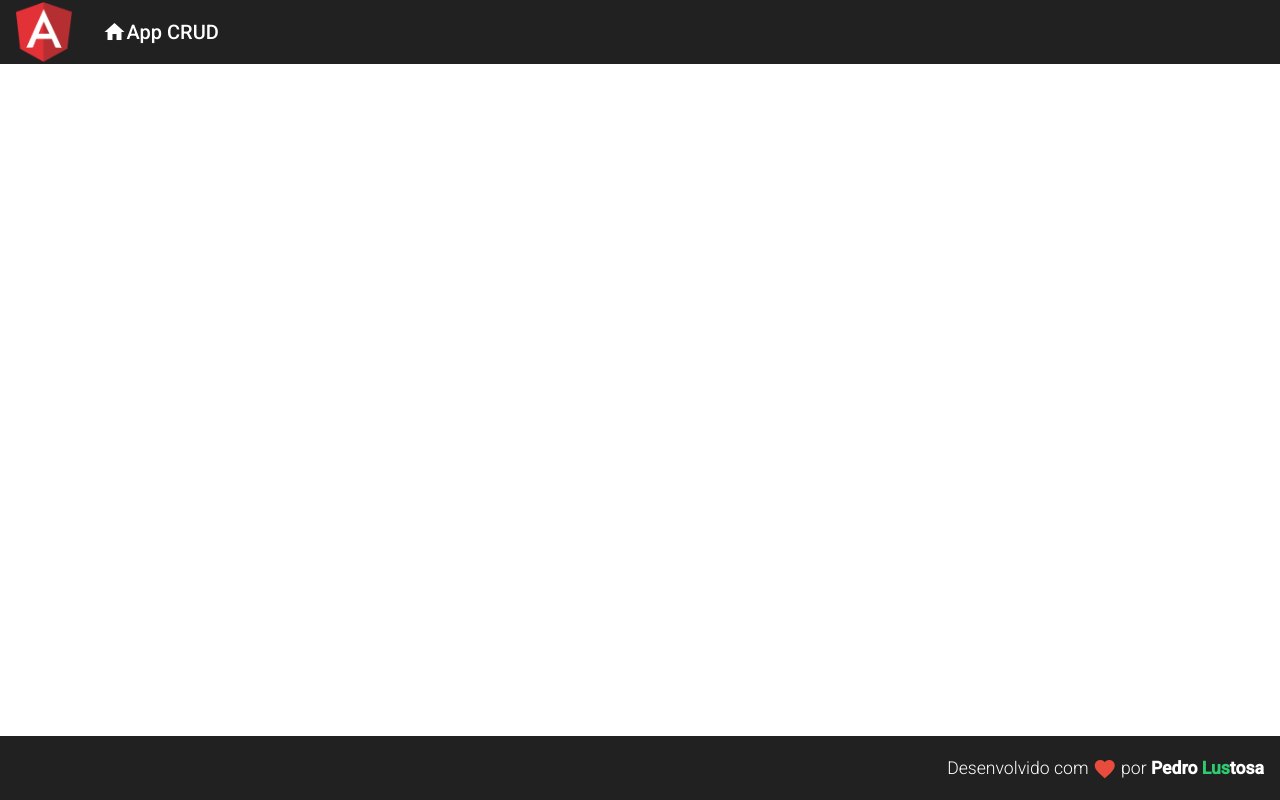
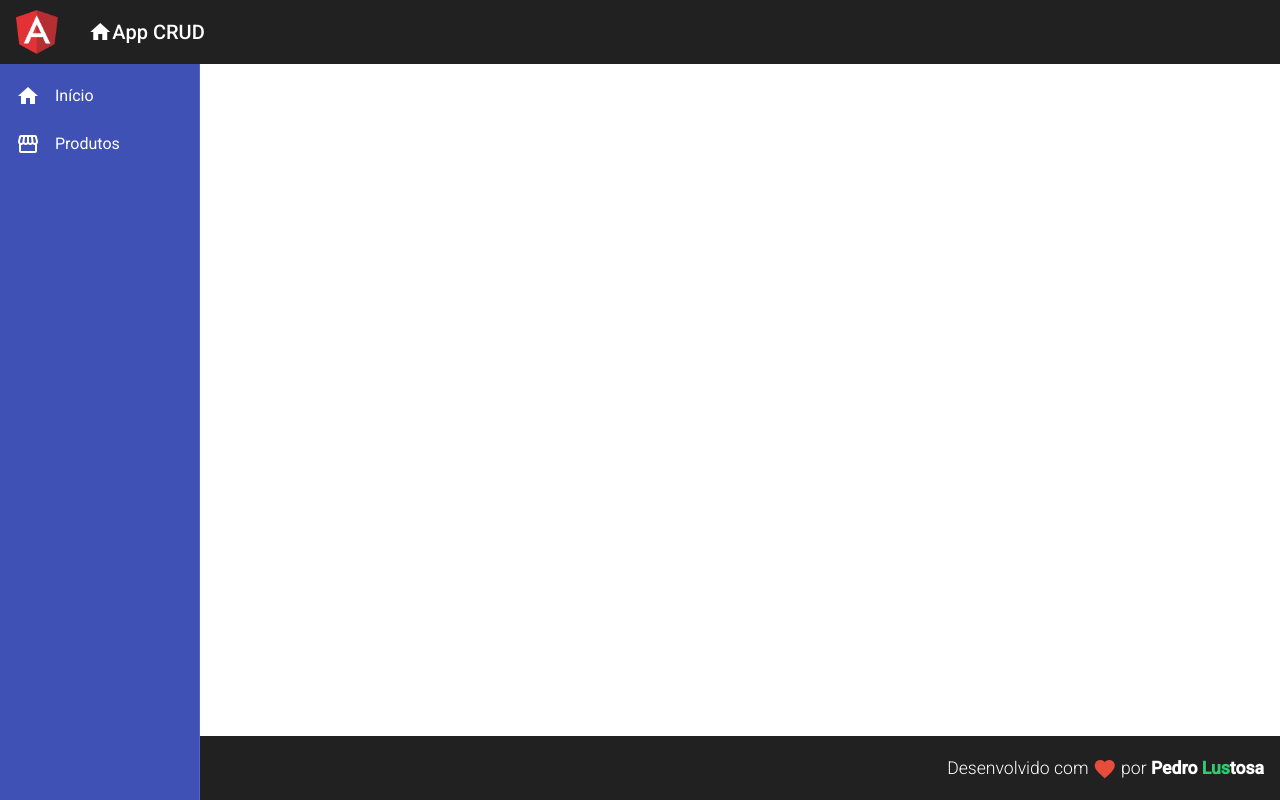
Before and after one commit to Pedrolustosa/AngularCRUD, an Angular app in the folder Frontend/: page / in a window 1280 px wide. Built offline with nearby package versions, Linux system fonts and the light colour scheme.

Commit message:
Nav Component

```diff
--- a/Frontend/src/app/app.component.html
+++ b/Frontend/src/app/app.component.html
@@ -1,2 +1,3 @@
 <app-header></app-header>
+<app-nav></app-nav>
 <app-footer></app-footer>
--- a/Frontend/src/app/components/template/header/header.component.css
+++ b/Frontend/src/app/components/template/header/header.component.css
@@ -10,7 +10,7 @@
 }
 
 .header .logo {
-    max-height: 60px;
+    max-height: 45px;
 }
 
 .header .title-group {
--- /dev/null
+++ b/Frontend/src/app/components/template/nav/nav.component.css
@@ -0,0 +1,12 @@
+.sidenav {
+    background-color: #3f51b5;
+    width: 200px;
+}
+
+.sidenav a {
+    color: #fff;
+}
+
+.sidenav i {
+    padding-right: 15px;
+}
--- /dev/null
+++ b/Frontend/src/app/components/template/nav/nav.component.html
@@ -0,0 +1,14 @@
+<mat-sidenav-container class="container">
+    <mat-sidenav class="sidenav" mode="side" opened fixedInViewport="true" fixedTopGap="64">
+        <mat-nav-list class="nav-list">
+            <a mat-list-item>
+                <i class="material-icons">home</i>
+                Início
+            </a>
+            <a mat-list-item>
+                <i class="material-icons">storefront</i>
+                Produtos
+            </a>
+        </mat-nav-list>
+    </mat-sidenav>
+</mat-sidenav-container>
--- /dev/null
+++ b/Frontend/src/app/components/template/nav/nav.component.ts
@@ -0,0 +1,15 @@
+import { Component, OnInit } from '@angular/core';
+
+@Component({
+  selector: 'app-nav',
+  templateUrl: './nav.component.html',
+  styleUrls: ['./nav.component.css']
+})
+export class NavComponent implements OnInit {
+
+  constructor() { }
+
+  ngOnInit(): void {
+  }
+
+}
```
Also changed, not shown: Frontend/src/app/app.module.ts (+10 -2 lines).
